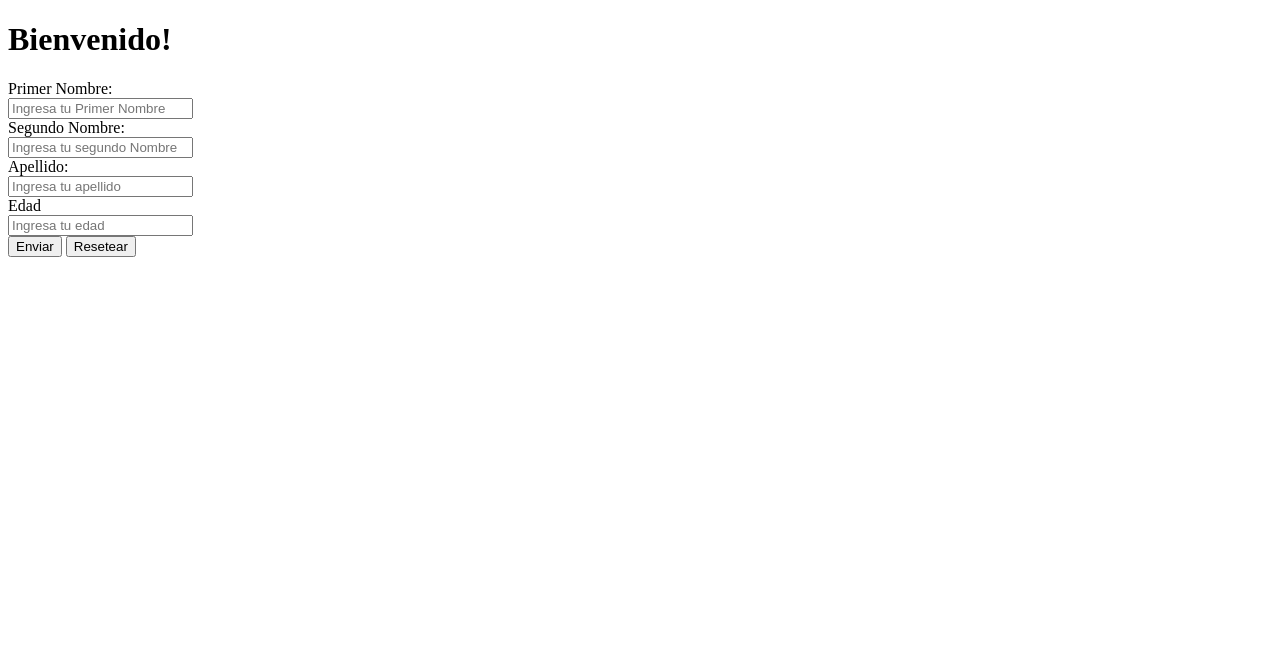
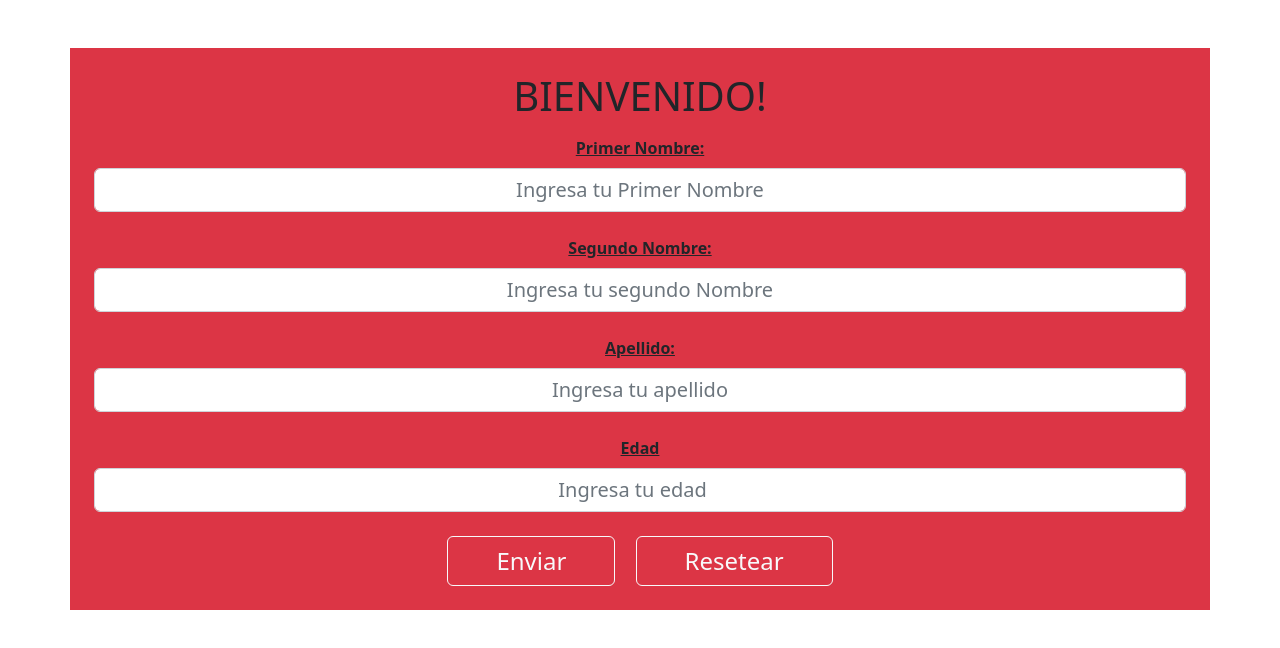
Before and after one commit to Fabrizio112/Tareas-R-Argentina-Programa, a website: page Clase-5/Ejercicio 1/index.html in a window 1280 px wide. Drawn offline with nearby package versions, Linux system fonts and the light colour scheme.

Commit message:
Agrega Bootstrap y Refacoriza el codigo
Se agrega bootstrap a todo el index.html para darle estilo al mini-proyecto y ademas en el index.js se refactoriza apenas un poco el codigo para que pueda quedar mas legible y mas presentable

```diff
--- a/Clase-5/Ejercicio 1/index.html
+++ b/Clase-5/Ejercicio 1/index.html
@@ -6,31 +6,35 @@
     <meta http-equiv="X-UA-Compatible" content="IE=edge">
     <meta name="viewport" content="width=device-width, initial-scale=1.0">
     <link rel="stylesheet" href="style.css">
+    <link rel="stylesheet" href="../../node_modules/bootstrap/dist/css/bootstrap.min.css">
     <title>CLASE 5 /Ejercicio 1</title>
 </head>
 
 <body>
 
     <body>
-        <div class="container">
+        <div class="container bg-danger text-center p-4 my-5">
             <div class="encabezado">
-                <h1>Bienvenido!</h1>
+                <h1 class="text-uppercase mb-3">Bienvenido!</h1>
             </div>
             <form>
-                <label for="">Primer Nombre:</label><br>
-                <input type="text" id="firstname-user" placeholder="Ingresa tu Primer Nombre">
+                <label class="form-label fw-bolder text-decoration-underline" for="">Primer Nombre:</label><br>
+                <input class="form-control text-center fs-5" type="text" id="firstname-user"
+                    placeholder="Ingresa tu Primer Nombre">
                 <br>
-                <label for="">Segundo Nombre:</label><br>
-                <input type="text" id="secondname-user" placeholder="Ingresa tu segundo Nombre">
+                <label class="form-label fw-bolder text-decoration-underline" for="">Segundo Nombre:</label><br>
+                <input class="form-control text-center fs-5" type="text" id="secondname-user"
+                    placeholder="Ingresa tu segundo Nombre">
                 <br>
-                <label for="">Apellido:</label><br>
-                <input type="text" id="surname-user" placeholder="Ingresa tu apellido">
+                <label class="form-label fw-bolder text-decoration-underline" for="">Apellido:</label><br>
+                <input class="form-control text-center fs-5" type="text" id="surname-user"
+                    placeholder="Ingresa tu apellido">
                 <br>
-                <label for="">Edad</label><br>
-                <input type="number" id="age-user" placeholder="Ingresa tu edad">
+                <label class="form-label fw-bolder text-decoration-underline" for="">Edad</label><br>
+                <input class="form-control text-center fs-5" type="number" id="age-user" placeholder="Ingresa tu edad">
                 <br>
-                <button id="boton">Enviar</button>
-                <button type="reset">Resetear</button>
+                <button class="btn btn-outline-light fs-4 px-5 me-3" id="boton">Enviar</button>
+                <button class="btn btn-outline-light fs-4 px-5" type="reset">Resetear</button>
             </form>
 
 
--- a/Clase-5/Ejercicio 1/index.js
+++ b/Clase-5/Ejercicio 1/index.js
@@ -13,16 +13,15 @@ $botonEnviar.onclick = function () {
     let apellidoDelUsuario = document.querySelector("#surname-user").value;
     let edadDelUsuario = Number(document.querySelector("#age-user").value);
     let $titulo = document.querySelector("h1");
-    let $contenedor = document.querySelector(".container");
-    document.querySelector("form").style.display = "none";
-    $titulo.textContent = `Bienvenido! ${primerNombreDelUsuario} ${segundoNombreDelUsuario} ${apellidoDelUsuario} de ${edadDelUsuario} años de edad`;
-    $contenedor.style.display = "flex";
-    $contenedor.style.justifyContent = "center";
-    $contenedor.style.alignItems = "center";
-    $titulo.style.width = "100%";
-    $titulo.style.height = "100%";
-    $titulo.style.textAlign = "center";
-
+    esconderFormulario();
+    mostrarMensaje(primerNombreDelUsuario, segundoNombreDelUsuario, apellidoDelUsuario, edadDelUsuario, $titulo);
     return false;
 
 }
+
+function esconderFormulario() {
+    document.querySelector("form").classList.add("d-none");
+}
+function mostrarMensaje(a, b, c, d, t) {
+    t.textContent = `Bienvenido! ${a} ${b} ${c} de ${d} años de edad`;
+}
```
